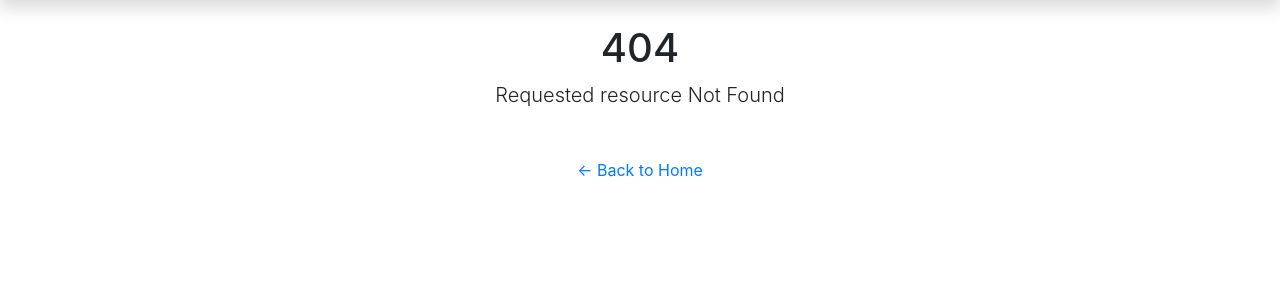
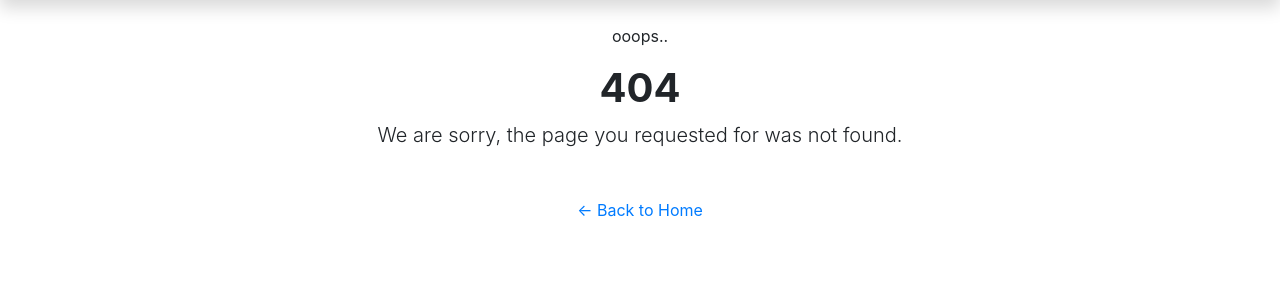
Before and after one commit to Afeez1131/MSSNEvent-app, a Django app: template app/templates/404.html in a window 1280 px wide. Shown: the part 56-356 px from the top of the page. Run offline with Django 3.2, Linux system fonts and the light colour scheme; the template is opened without the code that fills it, so the values that code supplies are empty; some libraries are stand-ins or nearby versions.

Commit message:
fixed path issues

```diff
--- a/app/templates/404.html
+++ b/app/templates/404.html
@@ -4,8 +4,9 @@
 {% block content %}
 <div class="container-fluid">
     <div class="text-center">
-        <h1 class="error mx-auto" data-text="404">404</h1>
-        <p class="lead text-gray-300 mb-5">Requested resource Not Found</p>
+        <p>ooops..</p>
+        <h1 class="error mx-auto font-weight-bold" data-text="404">404</h1>
+        <p class="lead text-gray-300 mb-5">We are sorry, the page you requested for was not found.</p>
         <a href="{% url 'home' %}">&larr; Back to Home</a>
     </div>
 
--- a/bootstrap/settings.py
+++ b/bootstrap/settings.py
@@ -163,7 +163,7 @@ LOGOUT_REDIRECT_URL = 'login'
 
 SECURE_BROWSER_XSS_FILTER = True
 X_FRAME_OPTIONS = 'DENY'
-SECURE_SSL_REDIRECT = True
+SECURE_SSL_REDIRECT = False
 SECURE_HSTS_SECONDS = 3600
 SECURE_HSTS_INCLUDE_SUBDOMAINS = True
 SECURE_HSTS_PRELOAD = True  # new
```
Also changed, not shown: app/templates/head_part.html (indentation only).
